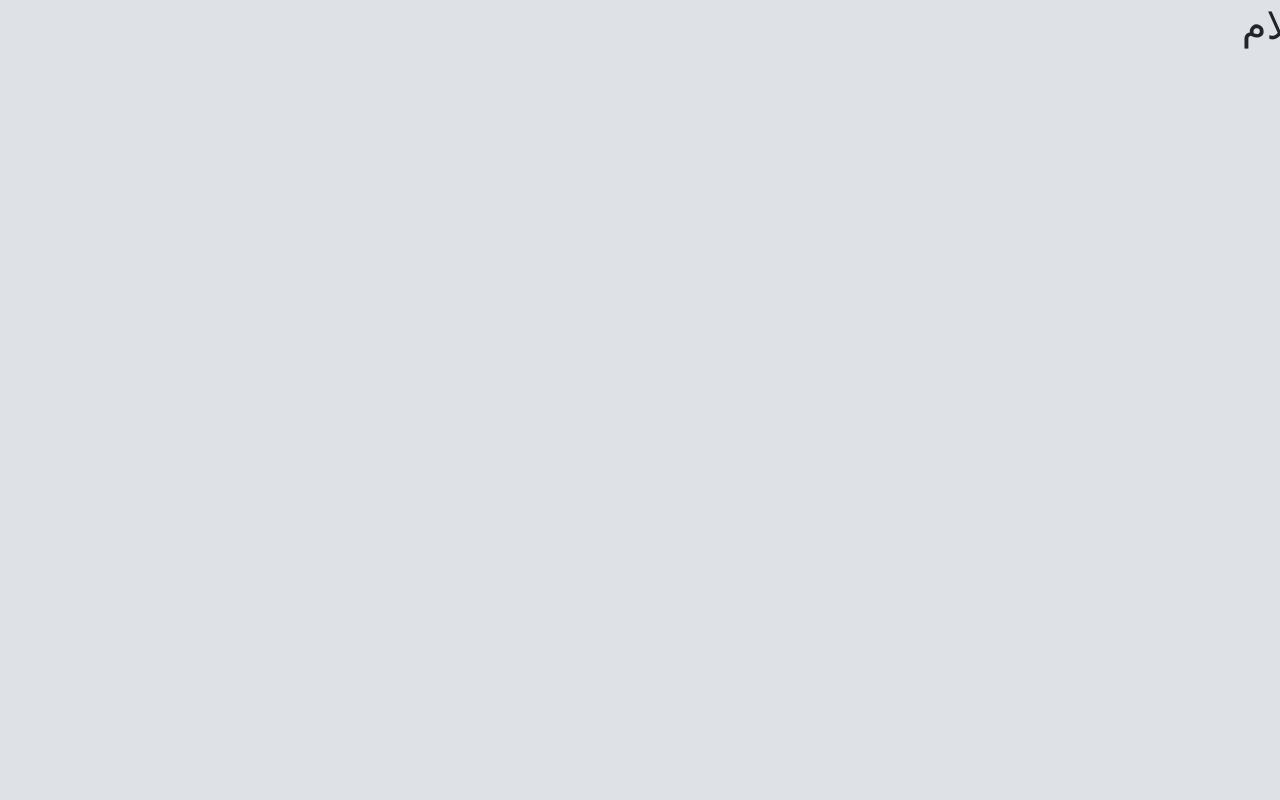
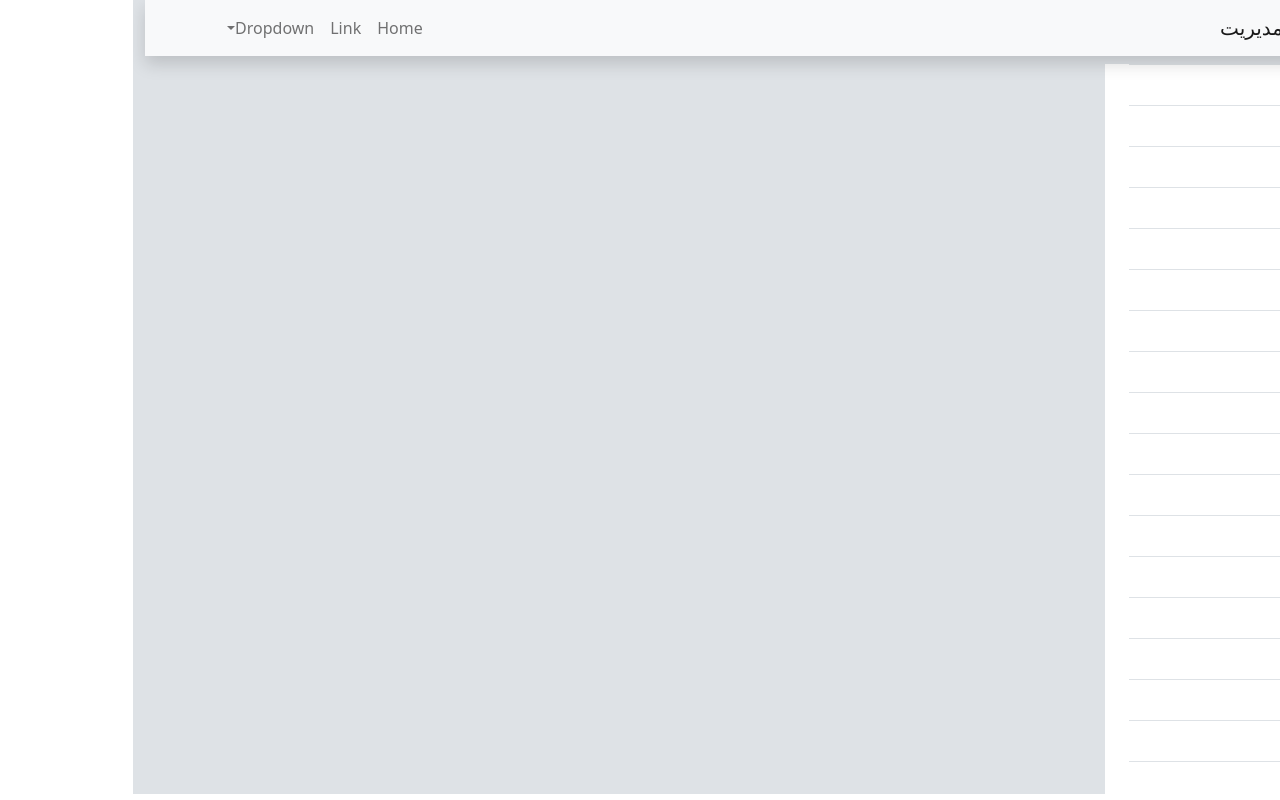
Before and after one commit to mohammad468/control-panel, a React (Create React App) app: page / in a window 1280 px wide. Built offline with nearby package versions, Linux system fonts and the light colour scheme.

Commit message:
نوار ابزار و نام شرکت ها تا حدودی انجام شد

```diff
--- a/src/App.js
+++ b/src/App.js
@@ -1,10 +1,26 @@
+import { Col, Container, Row } from "react-bootstrap";
 import "./App.scss";
+
+//*components
+import MyOffcanvas from "./components/MyOffcanvas";
+import Main from "./components/Main";
+import MyNav from "./components/MyNav";
 
 function App() {
   return (
-    <div className="app">
-      <h1>سلام</h1>
-    </div>
+    <Container fluid className="app">
+      <MyNav />
+      <Row>
+        <Col xxl="3" xl="3" lg="3" md="4" sm="11" xs="11">
+          <MyOffcanvas className="sticky-top" />
+        </Col>
+        <Col>
+          <Container>
+            <Main />
+          </Container>
+        </Col>
+      </Row>
+    </Container>
   );
 }
 
--- a/src/App.scss
+++ b/src/App.scss
@@ -1,5 +1,5 @@
 @import "custom.scss";
 
-body{
+.app{
   background-color: $gray-300;
 }
--- /dev/null
+++ b/src/components/Company.js
@@ -0,0 +1,16 @@
+import React from "react";
+import { FaBeer } from "react-icons/fa";
+import "./Company.scss";
+
+const Company = () => {
+  return (
+    <>
+      <div className="p-2 border-top company-list-single">
+        <FaBeer />
+        <span className="me-2">hi</span>
+      </div>
+    </>
+  );
+};
+
+export default Company;
--- /dev/null
+++ b/src/components/Company.scss
@@ -0,0 +1,14 @@
+@import "../custom.scss";
+
+.company-list-single {
+    transition: all 100ms ease-in-out;
+  &:hover {
+    background-color: $blue-100;
+    cursor: pointer;
+  }
+}
+.company-list-single-active {
+  background-color: $blue-100;
+  color: $dark;
+  border-right: 5px solid $blue-600;
+}
--- /dev/null
+++ b/src/components/Companys.js
@@ -0,0 +1,35 @@
+import React from 'react';
+
+// * components
+import Company from './Company';
+
+const Companys = () => {
+    return (
+      <React.Fragment>
+        <Company />
+        <Company />
+        <Company />
+        <Company />
+        <Company />
+        <Company />
+        <Company />
+        <Company />
+        <Company />
+        <Company />
+        <Company />
+        <Company />
+        <Company />
+        <Company />
+        <Company />
+        <Company />
+        <Company />
+        <Company />
+        <Company />
+        <Company />
+        <Company />
+        <Company />
+      </React.Fragment>
+    );
+};
+
+export default Companys;
--- /dev/null
+++ b/src/components/Main.js
@@ -0,0 +1,11 @@
+import React from 'react';
+
+const Main = () => {
+    return (
+        <div>
+
+        </div>
+    );
+};
+
+export default Main;
--- /dev/null
+++ b/src/components/Main.scss
@@ -0,0 +1 @@
+@import "../custom.scss";
--- /dev/null
+++ b/src/components/MyNav.js
@@ -0,0 +1,36 @@
+import React from 'react';
+import { Container, NavDropdown, Navbar, Nav } from 'react-bootstrap';
+
+const MyNav = () => {
+    return (
+      <div>
+        <Navbar bg="light" expand="lg" className="shadow">
+          <Container>
+            <Navbar.Brand href="#home">پنل مدیریت</Navbar.Brand>
+            <Navbar.Toggle aria-controls="basic-navbar-nav" />
+            <Navbar.Collapse id="basic-navbar-nav">
+              <Nav className="me-auto">
+                <Nav.Link href="#home">Home</Nav.Link>
+                <Nav.Link href="#link">Link</Nav.Link>
+                <NavDropdown title="Dropdown" id="basic-nav-dropdown">
+                  <NavDropdown.Item href="#action/3.1">Action</NavDropdown.Item>
+                  <NavDropdown.Item href="#action/3.2">
+                    Another action
+                  </NavDropdown.Item>
+                  <NavDropdown.Item href="#action/3.3">
+                    Something
+                  </NavDropdown.Item>
+                  <NavDropdown.Divider />
+                  <NavDropdown.Item href="#action/3.4">
+                    Separated link
+                  </NavDropdown.Item>
+                </NavDropdown>
+              </Nav>
+            </Navbar.Collapse>
+          </Container>
+        </Navbar>
+      </div>
+    );
+};
+
+export default MyNav;
--- /dev/null
+++ b/src/components/MyOffcanvas.js
@@ -0,0 +1,35 @@
+import React from "react";
+import { Container } from "react-bootstrap";
+
+//*components
+import Companys from "./Companys";
+
+// * styles
+import "./offcanvas.scss";
+import "./Company.scss";
+
+const Myoffcanvas = () => {
+  return (
+    <React.Fragment
+      className="bg-white shadow shadow-3"
+      xxl="3"
+      xl="3"
+      lg="3"
+      md="4"
+      sm="12"
+      xs="12"
+    >
+      <Container
+        className="bg-white mt-2"
+        style={{
+          maxHeight: "calc(100vh - 70px)",
+          overflowY: "auto",
+        }}
+      >
+        <Companys />
+      </Container>
+    </React.Fragment>
+  );
+};
+
+export default Myoffcanvas;
--- /dev/null
+++ b/src/components/offcanvas.scss
@@ -0,0 +1,10 @@
+@import "../custom.scss";
+
+.Offcanvas {
+  background-color: $white;
+}
+div {
+  p {
+    font-size: 1.3rem;
+  }
+}
--- a/src/index.js
+++ b/src/index.js
@@ -1,7 +1,8 @@
 import React from "react";
 import ReactDOM from "react-dom";
-import { ThemeProvider } from "react-bootstrap"
+import { ThemeProvider } from "react-bootstrap";
 import App from "./App";
+import "./App.scss";
 
 ReactDOM.render(
   <ThemeProvider dir="rtl">
```
